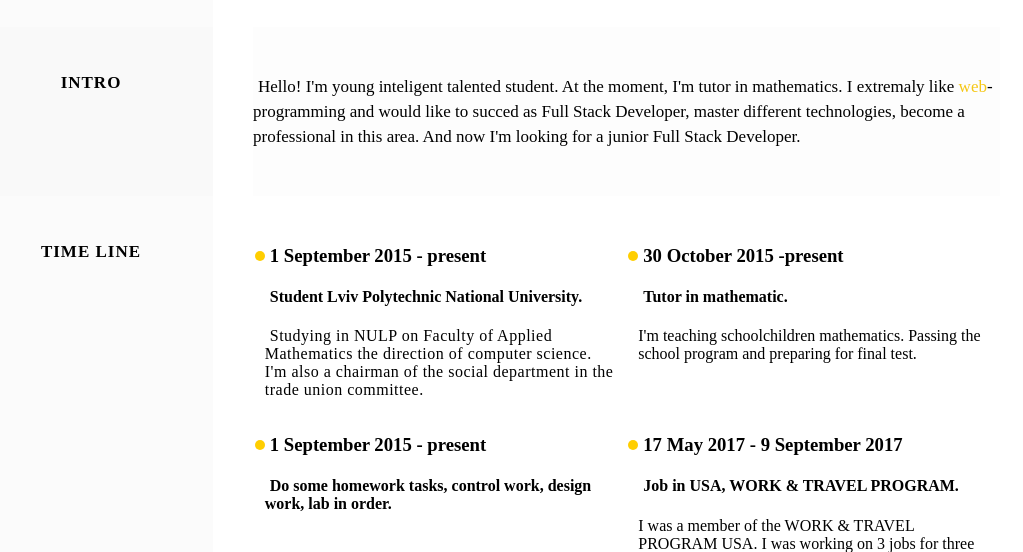
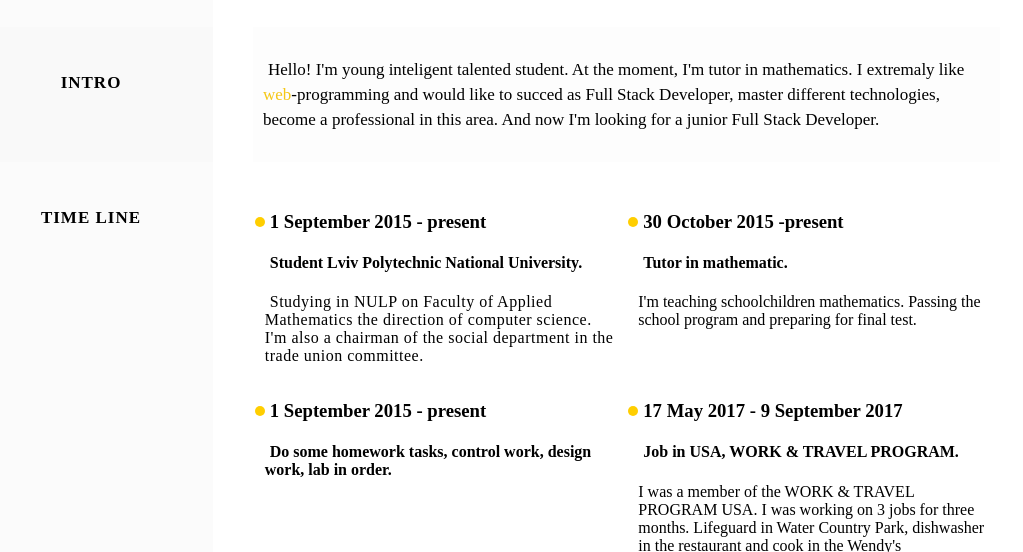
Before and after one commit to PavloPaitak1998/homepage, a plain HTML site: page index.html in a window 1280 px wide. Shown: the part 241-793 px from the top of the page, without its empty margins (138-1161 px from the left). Drawn offline with Linux system fonts and the light colour scheme.

Commit message:
Added margin for intro text

```diff
--- a/StyleSheet1.css
+++ b/StyleSheet1.css
@@ -89,6 +89,12 @@ body {
     font-size:17px;
 }
 
+.content.intro p{
+    line-height:25px;
+    font-size:17px;
+    margin: 0 10px;
+}
+
 .web{
 	color:#f5c716;
 }
```
